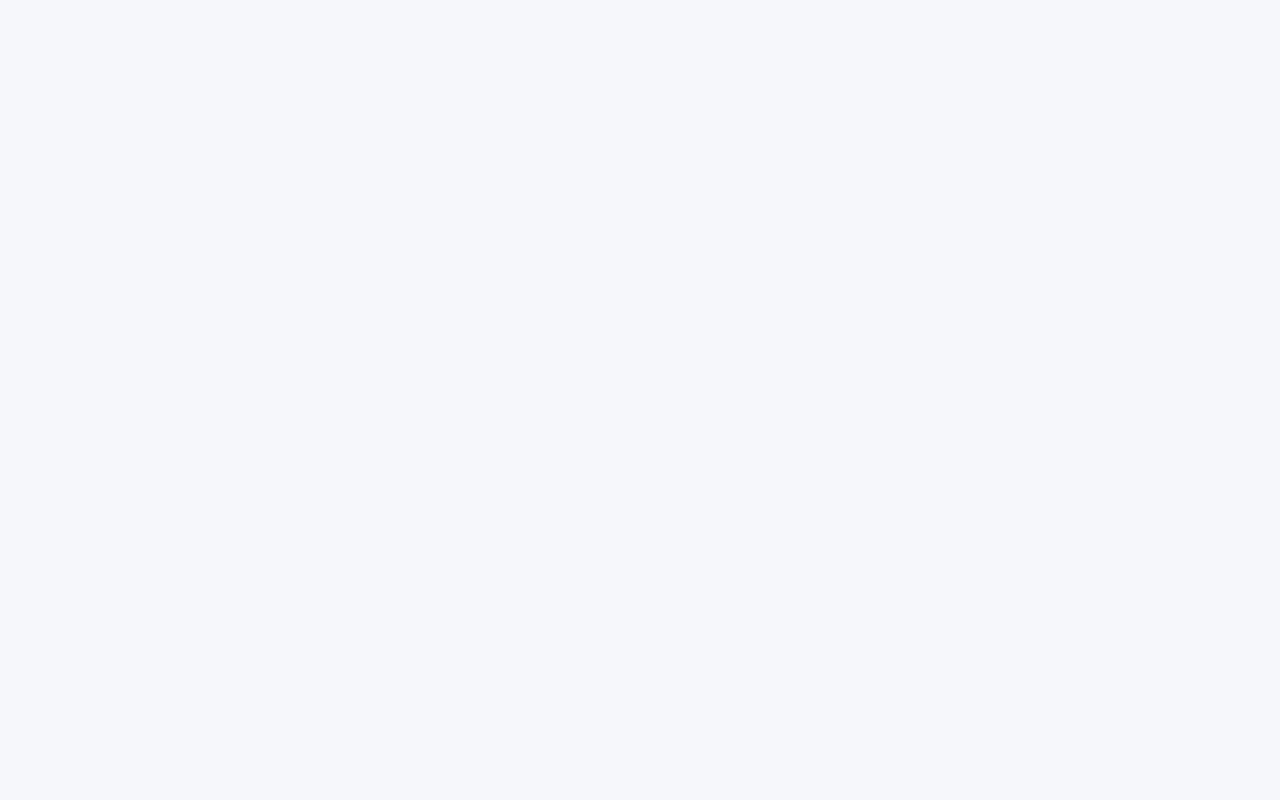
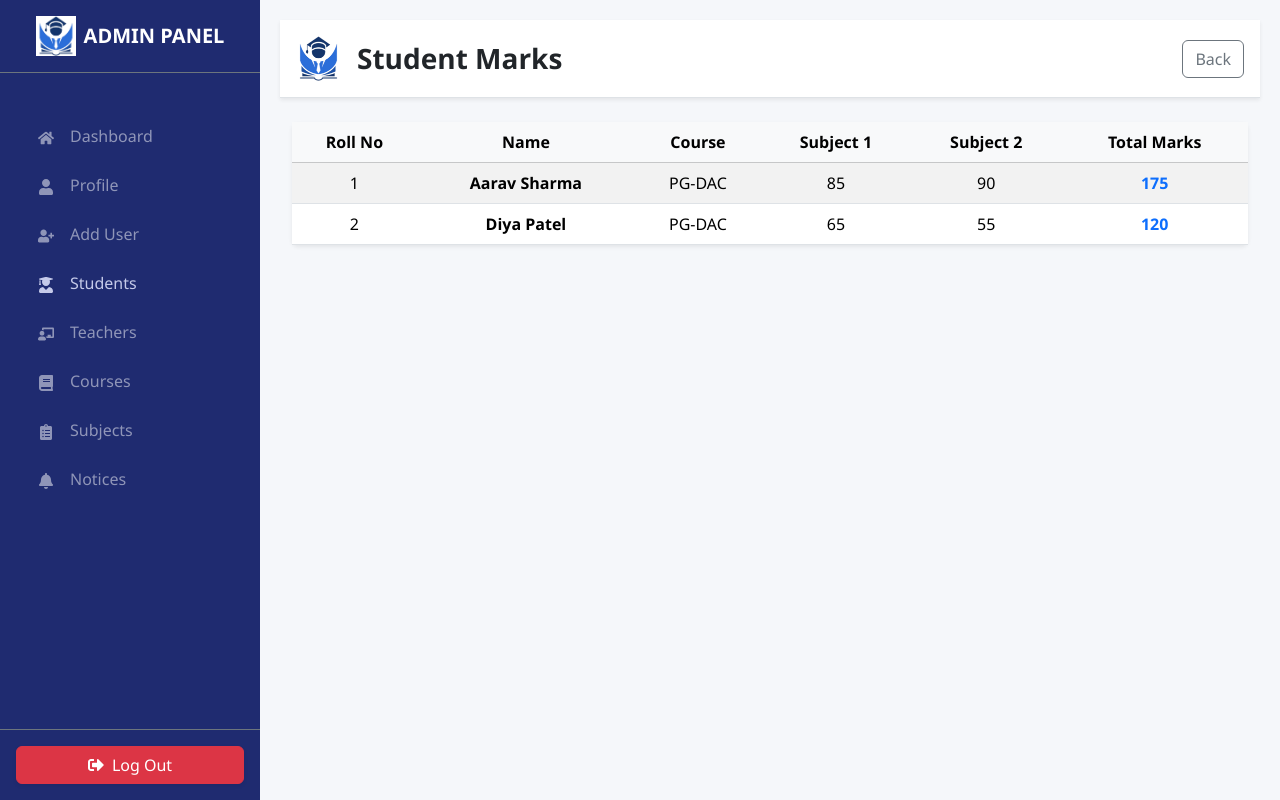
Before and after one commit to Institute-Management-System/Institute-Management-System, a React (Vite) app in the folder frontend/app/: page /admin/students/view-marks in a window 1280 px wide. Before the commit this address had no page. Built offline with nearby package versions, Linux system fonts and the light colour scheme.

Commit message:
admin student view marks

```diff
--- a/frontend/app/src/App.jsx
+++ b/frontend/app/src/App.jsx
@@ -24,7 +24,7 @@ import AdminAddStudent from "./pages/admin/AdminAddStudent";
 import AdminStudentList from "./pages/admin/AdminStudentList";
 import AdminStudentAttendance from "./pages/admin/AdminStudentAttendance";
 import AdminStudentMarks from "./pages/admin/AdminStudentMarks";
-
+import AdminViewStudentMarks from "./pages/admin/AdminViewStudentMarks";
 
 //Admin: Teachers
 import AdminTeacherDashboard from "./pages/admin/AdminTeacherDashboard";
@@ -82,6 +82,7 @@ const App = () => {
           <Route path="students/list" element={<AdminStudentList />} />
           <Route path="students/attendance" element={<AdminStudentAttendance />} />
           <Route path="students/marks" element={<AdminStudentMarks />} />
+          <Route path="students/view-marks" element={<AdminViewStudentMarks />} />
 
           {/* Admin: Teacher Management */}
           <Route path="teachers" element={<AdminTeacherDashboard />} />
--- /dev/null
+++ b/frontend/app/src/pages/admin/AdminViewStudentMarks.jsx
@@ -0,0 +1,69 @@
+import React, { useState } from "react";
+import Logo from "../../assets/Logo.png";
+import { useNavigate } from "react-router-dom";
+import { ToastContainer } from "react-toastify";
+import "react-toastify/dist/ReactToastify.css";
+
+const AdminViewStudentMarks = () => {
+  // Initialize navigation hook for handling page redirection
+  const navigate = useNavigate();
+
+  // State to hold the student marks data (currently initialized with mock data)
+  const [marksData] = useState([
+    { rollNo: 1, name: "Aarav Sharma", course: "PG-DAC", subject1: 85, subject2: 90, totalMarks: 175 },
+    { rollNo: 2, name: "Diya Patel", course: "PG-DAC", subject1: 65, subject2: 55, totalMarks: 120 },
+  ]);
+
+  return (
+    <div className="container-fluid p-0">
+      {/* Header Section containing Logo, Page Title, and Back Button */}
+      <header className="d-flex align-items-center justify-content-between p-3 bg-white border-bottom shadow-sm">
+        <div className="d-flex align-items-center">
+          <img src={Logo} width={45} alt="Logo" className="me-3" />
+          <h3 className="mb-0 fw-bold">Student Marks</h3>
+        </div>
+        {/* Button to navigate back to the previous page history */}
+        <button className="btn btn-outline-secondary" onClick={() => navigate(-1)}>Back</button>
+      </header>
+
+      {/* Main Content Area */}
+      <div className="container mt-4">
+        <div className="card shadow-sm border-0">
+          <div className="table-responsive">
+            {/* Marks Table */}
+            <table className="table table-hover table-striped mb-0 text-center align-middle">
+              <thead className="table-light">
+                <tr>
+                  <th>Roll No</th>
+                  <th>Name</th>
+                  <th>Course</th>
+                  <th>Subject 1</th>
+                  <th>Subject 2</th>
+                  <th>Total Marks</th>
+                </tr>
+              </thead>
+              <tbody>
+                {/* Iterate through marksData to generate table rows */}
+                {marksData.map((data, index) => (
+                  <tr key={index}>
+                    <td>{data.rollNo}</td>
+                    <td className="fw-bold">{data.name}</td>
+                    <td>{data.course}</td>
+                    <td>{data.subject1}</td>
+                    <td>{data.subject2}</td>
+                    {/* Highlight Total Marks for better visibility */}
+                    <td className="fw-bold text-primary">{data.totalMarks}</td>
+                  </tr>
+                ))}
+              </tbody>
+            </table>
+          </div>
+        </div>
+      </div>
+      {/* Toast Notification Container (for potential future alerts) */}
+      <ToastContainer position="top-right" autoClose={2000} />
+    </div>
+  );
+};
+
+export default AdminViewStudentMarks;
```
